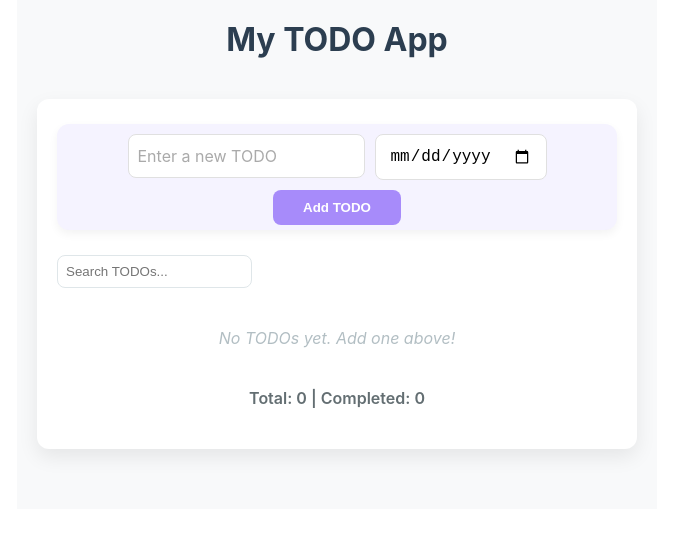
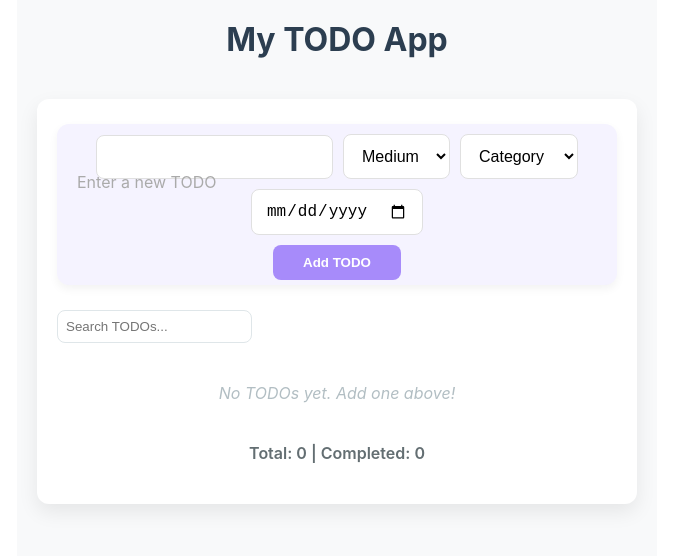
Before and after one commit to renzdetorres/codebypau.github.io, a React (Create React App) app: page / in a window 1280 px wide. Shown: the top 556 px of the page, without its empty margins (303-976 px from the left). Built offline with nearby package versions, Linux system fonts and the light colour scheme.

Commit message:
Update AddTodoForm.js

```diff
--- a/src/AddTodoForm.js
+++ b/src/AddTodoForm.js
@@ -1,31 +1,48 @@
 import React, { useState } from 'react';
-import './AddTodoForm.css'; // App styles
+import './AddTodoForm.css'; // Styles for the form
 
 function AddTodoForm(props) {
+  // Local state to store the new TODO details
   const [inputText, setInputText] = useState('');
+  const [priority, setPriority] = useState('Medium'); // Default priority
+  const [category, setCategory] = useState('General'); // Default category
   const [dueDate, setDueDate] = useState('');
 
+  // Handle form submission
   const handleSubmit = (e) => {
     e.preventDefault();
+
+    // Basic validation — check if all fields are filled
     if (
-      inputText.trim() === ''||
+      inputText.trim() === '' ||
+      priority.trim() === '' ||
+      category.trim() === '' ||
       dueDate.trim() === ''
     ) {
       alert('Please fill in all fields before adding a TODO.');
       return;
     }
+
+    // Pass the new TODO up to the parent (App component)
     props.onAddTodo({
       text: inputText.trim(),
+      priority,
+      category,
       dueDate,
     });
+
+    // Reset form fields
     setInputText('');
-    setDueDate("");
+    setPriority('');
+    setCategory('');
+    setDueDate('');
     alert('Successfully added!');
   };
 
   return (
     <form onSubmit={handleSubmit} className="add-todo-form">
       <div className='input-wrapper'>
+        {/* Text input for TODO description */}
         <input
           type="text"
           value={inputText}
@@ -33,6 +50,23 @@ function AddTodoForm(props) {
         />
         <label className={inputText ? "filled" : ""}>Enter a new TODO</label>
 
+        {/* Priority dropdown */}
+        <select value={priority} onChange={(e) => setPriority(e.target.value)}>
+          <option value="">Priority</option>
+          <option value="High">High</option>
+          <option value="Medium">Medium</option>
+          <option value="Low">Low</option>
+        </select>
+
+        {/* Category dropdown */}
+        <select value={category} onChange={(e) => setCategory(e.target.value)}>
+          <option value="">Category</option>
+          <option value="Work">Work</option>
+          <option value="Personal">Personal</option>
+          <option value="Shopping">Shopping</option>
+        </select>
+
+        {/* Due date picker */}
         <input
           type="date"
           value={dueDate}
@@ -40,6 +74,7 @@ function AddTodoForm(props) {
         />
       </div>
 
+      {/* Submit button */}
       <button type="submit" className="add-btn">
         Add TODO
       </button>
```
Lines whose indentation alone changed are shown as unchanged.
